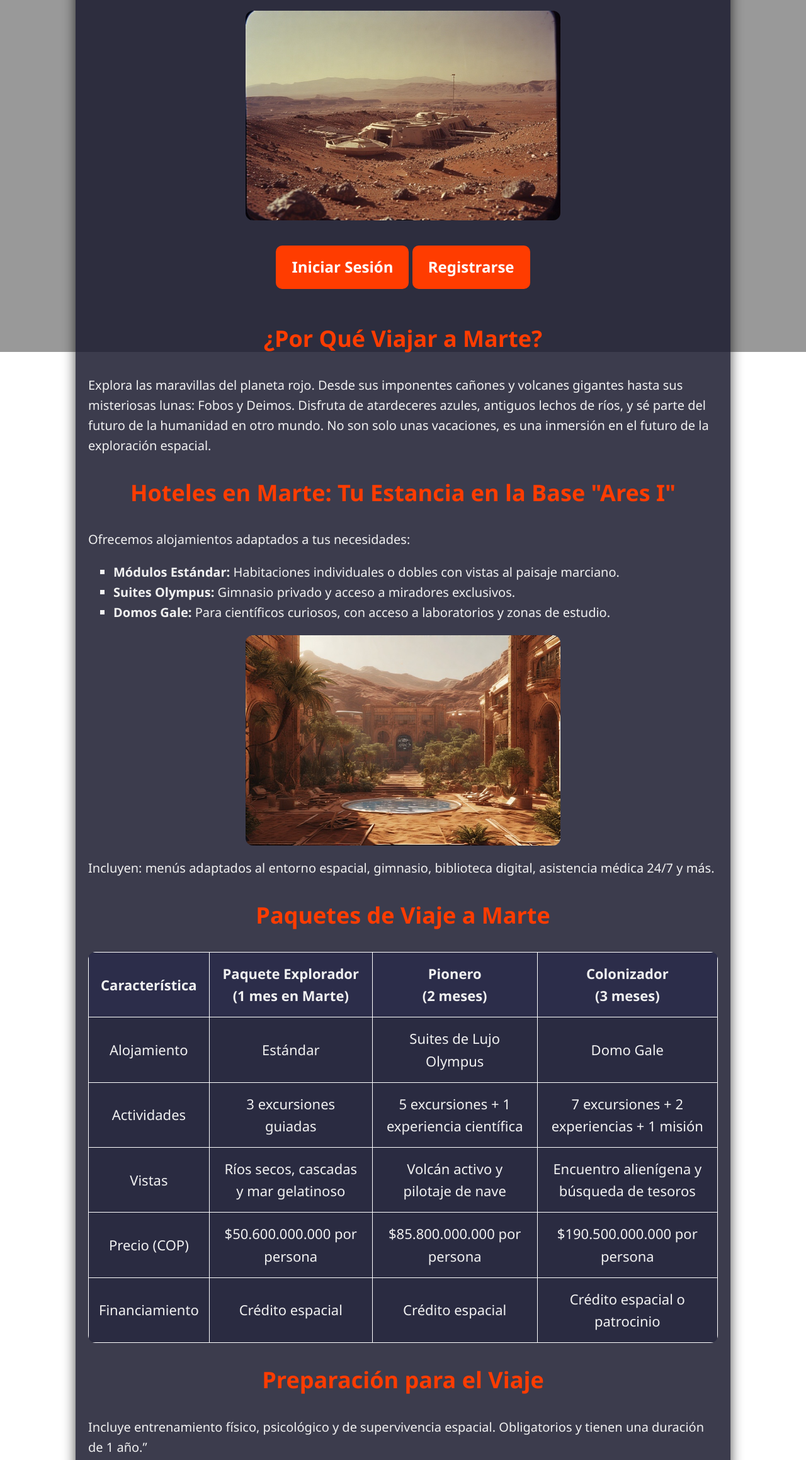
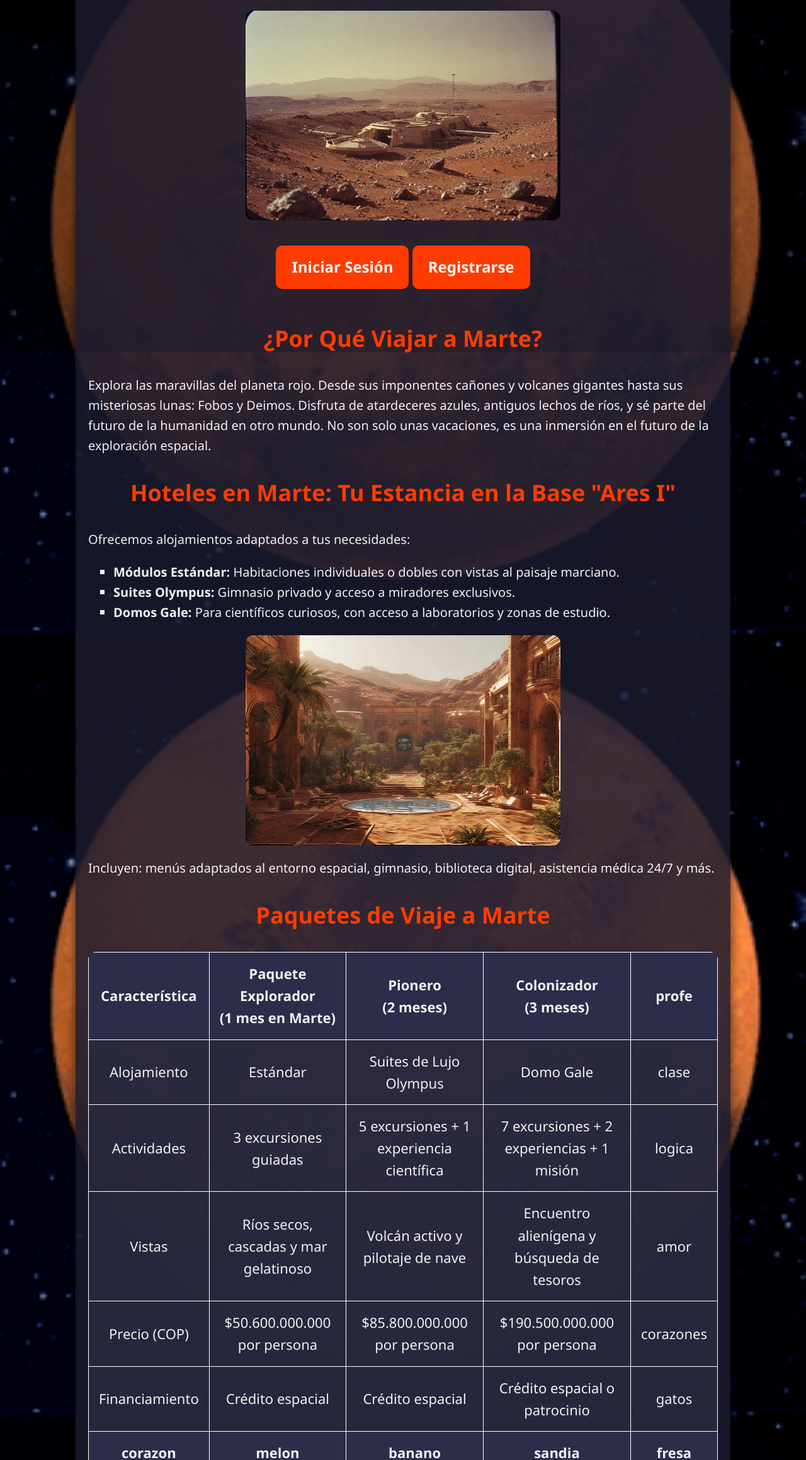
Before and after one commit to MateoPinedaBel/Proyecto-Integrador, a plain HTML site: page index.html in a window 1280 px wide. Shown: the part 241-2560 px from the top of the page at 63% size. Drawn offline with Linux system fonts and the light colour scheme.

Commit message:
Final delivery

```diff
--- a/css/datos.css
+++ b/css/datos.css
@@ -11,7 +11,7 @@
 body {
     margin: 0;
     font-family: 'Segoe UI', sans-serif;
-    background: url('Imagenes/Estrellas.gif') no-repeat center center fixed;
+    background: url('/Imagenes/Estrellas.gif') no-repeat center center fixed;
     background-size: cover;
     color: var(--texto);
     display: flex;
--- a/css/index.css
+++ b/css/index.css
@@ -16,7 +16,7 @@ body {
 
 body {
     font-family: 'Segoe UI', sans-serif;
-    background: url('Imagenes/marte-girando.webp') center top repeat-y;
+    background: url('/Imagenes/marte-girando.webp') center top repeat-y;
     background-size: 100% auto;
     color: var(--gris-claro, #f1f1f1);
     backdrop-filter: brightness(0.6);
--- a/css/login.css
+++ b/css/login.css
@@ -1,7 +1,7 @@
 body {
     margin: 0;
     font-family: 'Segoe UI', Tahoma, Geneva, Verdana, sans-serif;
-    background: url('Imagenes/Estrellas.gif') center top repeat;
+    background: url('/Imagenes/Estrellas.gif') center top repeat;
     background-size: cover;
     background-attachment: fixed;
     display: flex;
--- a/css/registro.css
+++ b/css/registro.css
@@ -11,7 +11,7 @@
 body {
     margin: 0;
     font-family: 'Segoe UI', sans-serif;
-    background: url('Imagenes/Estrellas.gif') no-repeat center top;
+    background: url('/Imagenes/Estrellas.gif') no-repeat center top;
     background-attachment: scroll;
     background-size: cover;
     color: var(--texto);
--- a/index.html
+++ b/index.html
@@ -52,6 +52,7 @@
                         <th>Paquete Explorador<br>(1 mes en Marte)</th>
                         <th>Pionero<br>(2 meses)</th>
                         <th>Colonizador<br>(3 meses)</th>
+                        <th>profe</th>
                     </tr>
                 </thead>
                 <tbody>
@@ -60,30 +61,42 @@
                         <td>Estándar</td>
                         <td>Suites de Lujo Olympus</td>
                         <td>Domo Gale</td>
+                        <td>clase</td>
                     </tr>
                     <tr>
                         <td>Actividades</td>
                         <td>3 excursiones guiadas</td>
                         <td>5 excursiones + 1 experiencia científica</td>
                         <td>7 excursiones + 2 experiencias + 1 misión</td>
+                        <td>logica</td>
                     </tr>
                     <tr>
                         <td>Vistas</td>
                         <td>Ríos secos, cascadas y mar gelatinoso</td>
                         <td>Volcán activo y pilotaje de nave</td>
                         <td>Encuentro alienígena y búsqueda de tesoros</td>
+                        <td>amor</td>
                     </tr>
                     <tr>
                         <td>Precio (COP)</td>
                         <td>$50.600.000.000 por persona</td>
                         <td>$85.800.000.000 por persona</td>
                         <td>$190.500.000.000 por persona</td>
+                        <td>corazones</td>
                     </tr>
                     <tr>
                         <td>Financiamiento</td>
                         <td>Crédito espacial</td>
                         <td>Crédito espacial</td>
                         <td>Crédito espacial o patrocinio</td>
+                        <td>gatos</td>
+                    </tr>
+                    <tr>
+                        <th>corazon</th>
+                        <th>melon</th>
+                        <th>banano</th>
+                        <th>sandia</th>
+                        <th>fresa</th>
                     </tr>
                 </tbody>
             </table>
```
Also changed, not shown: registro.html (+1 -0 lines).
